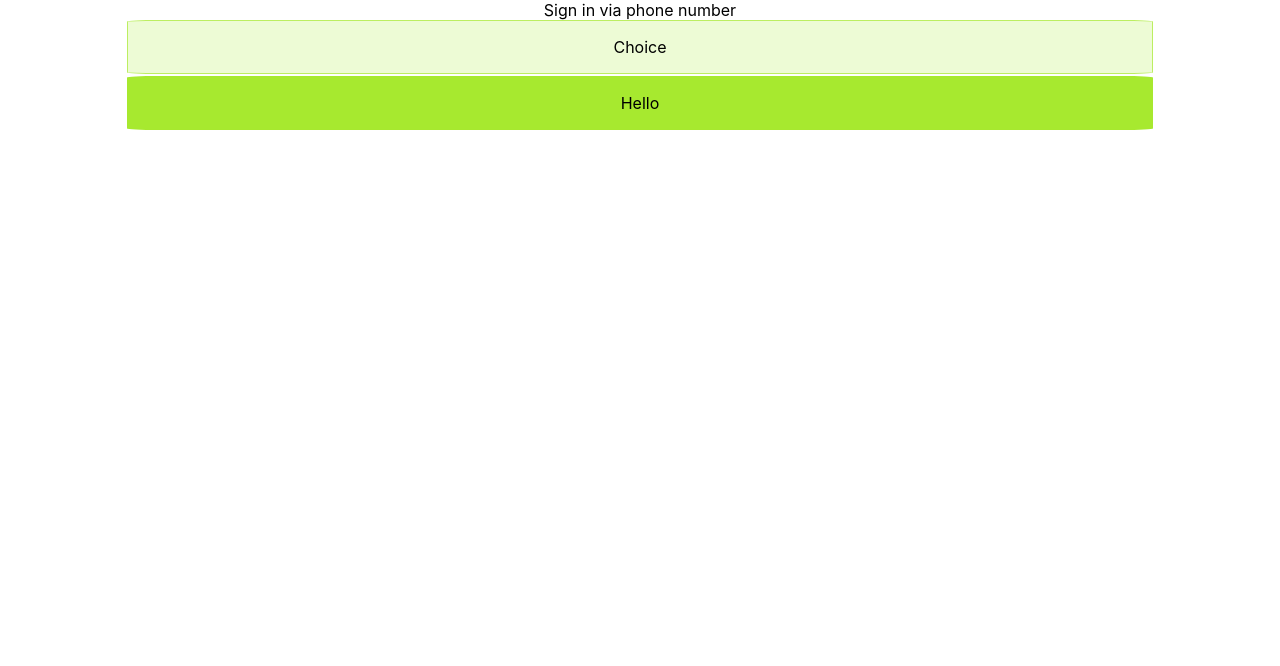
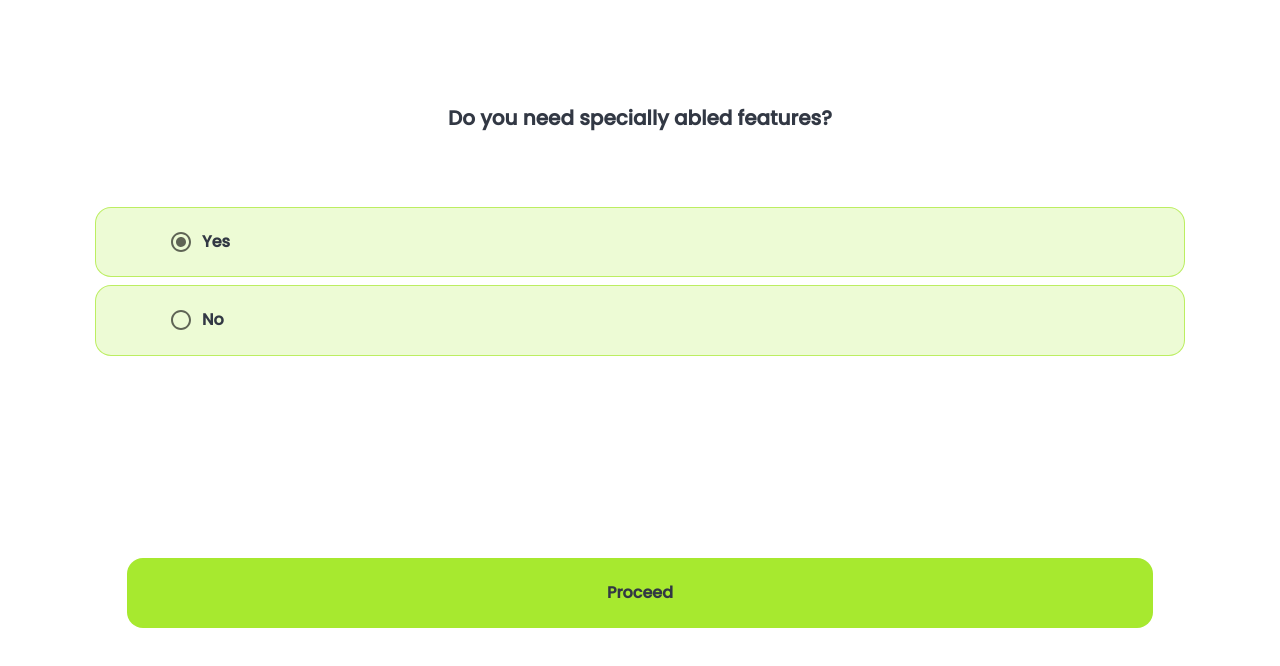
Before and after one commit to prateekrusta/InDrivePal, a React (Create React App) app in the folder Client/: page / in a window 1280 px wide. Shown: the top 666 px of the page. Built offline with nearby package versions, Linux system fonts and the light colour scheme.

Commit message:
onboarding1, onboarding2 added

```diff
--- a/Client/package.json
+++ b/Client/package.json
@@ -3,6 +3,9 @@
   "version": "0.1.0",
   "private": true,
   "dependencies": {
+    "@emotion/react": "^11.11.1",
+    "@emotion/styled": "^11.11.0",
+    "@mui/material": "^5.13.6",
     "@testing-library/jest-dom": "^5.16.5",
     "@testing-library/react": "^13.4.0",
     "@testing-library/user-event": "^13.5.0",
--- a/Client/src/App.js
+++ b/Client/src/App.js
@@ -1,14 +1,9 @@
-import Login from './components/auth/login.js'
-import './App.css';
-import Button from './components/onboarding/button-choice'
-import ButtonSubmit from './components/onboarding/button-submit'
+import Onboarding1 from './components/onboarding/onboarding1.js';
 
 function App() {
   return (
     <div className="App">
-      <Login />
-      <Button label="Choice" />
-      <ButtonSubmit label="Hello" />
+      <Onboarding1 />
     </div>
   );
 }
--- a/Client/src/assets/buttons.css
+++ b/Client/src/assets/buttons.css
@@ -1,13 +1,17 @@
 .btn-choice{
-    border-radius: 3%;
+    margin-top: 1vh;
+    border-radius: 1em;
     border: 1.015px solid rgba(167, 233, 47, 0.70);
     background: rgba(167, 233, 47, 0.20);
     width: 80vw;
-
+    padding-left: 5%;
+    text-align: left;
+    display: flex;
+    flex-direction: row;
 }
 .btn-submit{
     margin-top: 2px;
-    border-radius: 3%;
+    border-radius: 1em;
     border: 1.015px solid rgba(167, 233, 47, 0.70);
     background-color: #A7E92F;
     width: 80vw;
--- /dev/null
+++ b/Client/src/assets/onboarding.css
@@ -0,0 +1,13 @@
+@import url("https://fonts.googleapis.com/css2?family=Poppins:wght@500&display=swap");
+
+p {
+  color: #323844;
+  font-family: 'Poppins', sans-serif;
+  font-style: normal;
+  font-weight: 700;
+  line-height: 36.54px;
+}
+.onboarding {
+  display: flex;
+  flex-direction: column;
+}
--- a/Client/src/components/onboarding/button-choice.js
+++ b/Client/src/components/onboarding/button-choice.js
@@ -1,12 +1,17 @@
 import "../../assets/buttons.css";
-const Button = (props) => {
+import Checkbox from "@mui/material/Checkbox";
+
+const label = { inputProps: { "aria-label": "Checkbox demo" } };
+
+const ButtonChoice = (props) => {
   return (
     <center>
       <div className="btn-choice">
-      <p>{props.label}</p>
+        <Checkbox {...label} defaultChecked color="default" />
+        <p>{props.label}</p>
       </div>
     </center>
   );
 };
 
-export default Button;
+export default ButtonChoice;
--- /dev/null
+++ b/Client/src/components/onboarding/onboarding1.js
@@ -0,0 +1,44 @@
+import "../../assets/onboarding.css";
+import React, { useState } from "react";
+import ButtonSubmit from "./button-submit";
+import Radio from '@mui/material/Radio';
+const Onboarding1 = (props) => {
+
+  const [selectedValue, setSelectedValue] = useState('a');
+
+  const handleChange = (event) => {
+    setSelectedValue(event.target.value);
+  };
+
+  const controlProps = (item) => ({
+    checked: selectedValue === item,
+    onChange: handleChange,
+    value: item,
+    name: 'color-radio-button-demo',
+    inputProps: { 'aria-label': item },
+  });
+
+  return (
+    <div className="onboarding">
+      <center>
+        <p style={{fontSize:20, marginTop:100}}>Do you need specially abled features?</p>
+      </center>
+      <center><div style={{marginTop:50}}>
+      <div className="btn-choice">
+      <Radio {...controlProps('a')} color="default" />
+      <p>Yes</p>
+      </div>
+      <div className="btn-choice">
+      <Radio {...controlProps('b')} color="default" />
+      <p>No</p>
+      </div>
+      </div>
+      </center>
+      <div style={{marginTop:200}}>
+      <ButtonSubmit label="Proceed" />
+      </div>
+    </div>
+  );
+};
+
+export default Onboarding1;
```
Also changed, not shown: Client/src/components/onboarding/onboarding2.js (added, +25 -0 lines), 1 other file (tests, documents, lock files or other folders).
